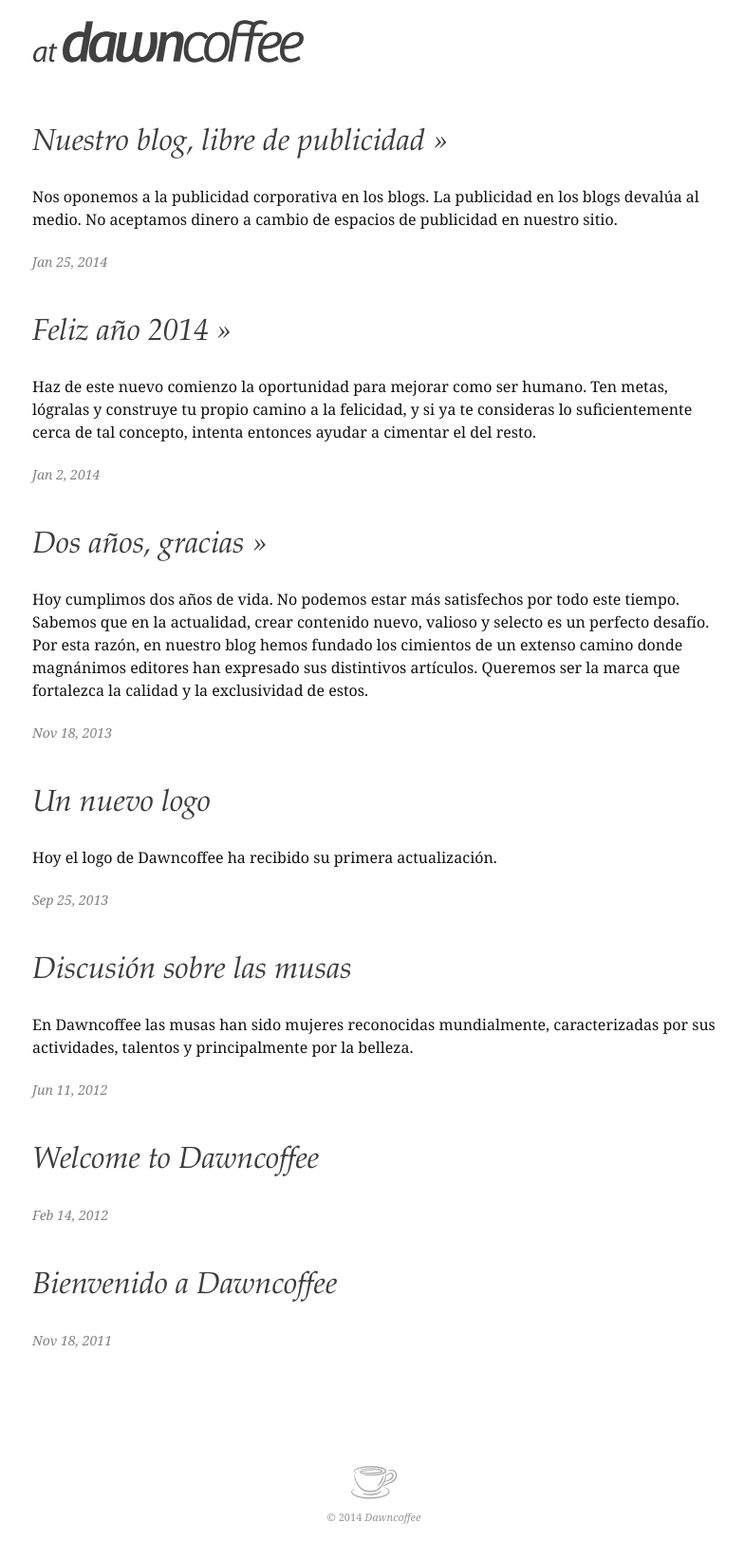
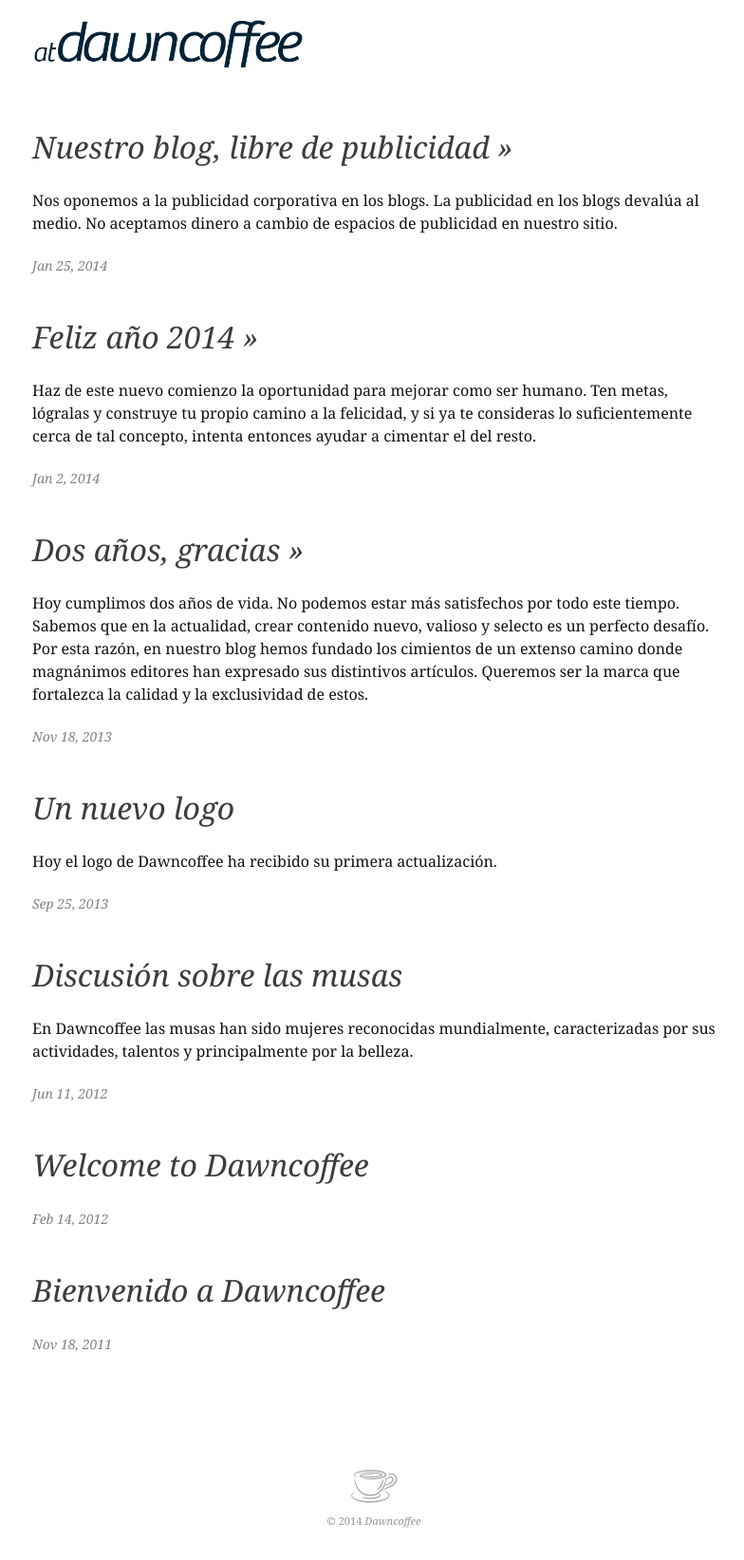
Before and after one commit to dawncoffee/dawncoffee.github.io, a Jekyll site: the page built from index.html, in a window 1280 px wide. Shown: the whole page at 95% size, without its empty margins (246-1030 px from the left). Built offline with Jekyll 4.4.1, drawn with Linux system fonts in a browser that asks for light colours.

Commit message:
new logo

```diff
--- a/css/main.scss
+++ b/css/main.scss
@@ -3,10 +3,23 @@
 ---
 @charset "utf-8";
 
+@mixin font-face($style-name, $file, $style, $weight) {
+	$filepath: "fonts/" + $file;
+    @font-face {
+        font-family: "#{$style-name}";
+        src: url("#{$filepath}" format("woff"));
+        font-style: $style;
+        font-weight: $weight;
+    }
+}
+
+
+@include font-face("Georgia Pro Cond Light", "17d15e27-baf1-4431-a7d2-a73c7e2e649c", "normal", "normal");
+@include font-face("Georgia Pro Cond Light", "17b1d595-e535-4042-8ef5-fb5273c9440a", "italic", "normal");
 
 // Our variables
-$base-font-family: Georgia, Cambria, "Times New Roman", Times, serif;
-$brand-font-family: "Book Antiqua", "Palatino Linotype", Palatino, Constantia, $base-font-family;
+$base-font-family: "Georgia Pro Cond Light", georgia, serif;
+$brand-font-family: $base-font-family;
 $base-font-size:   16px;
 $small-font-size:  $base-font-size * 0.875;
 $base-line-height: 1.5;
```
Also changed, not shown: assets/logo.png, 2 other files.
